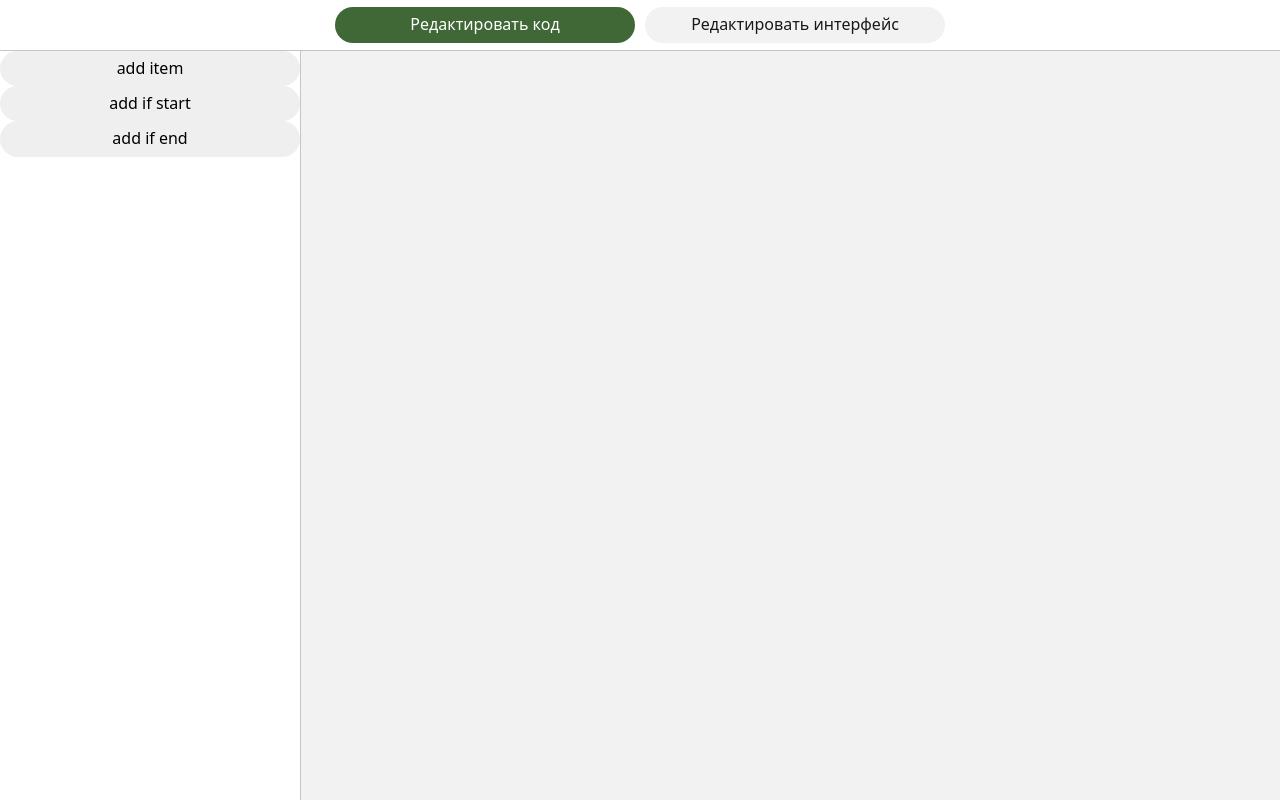
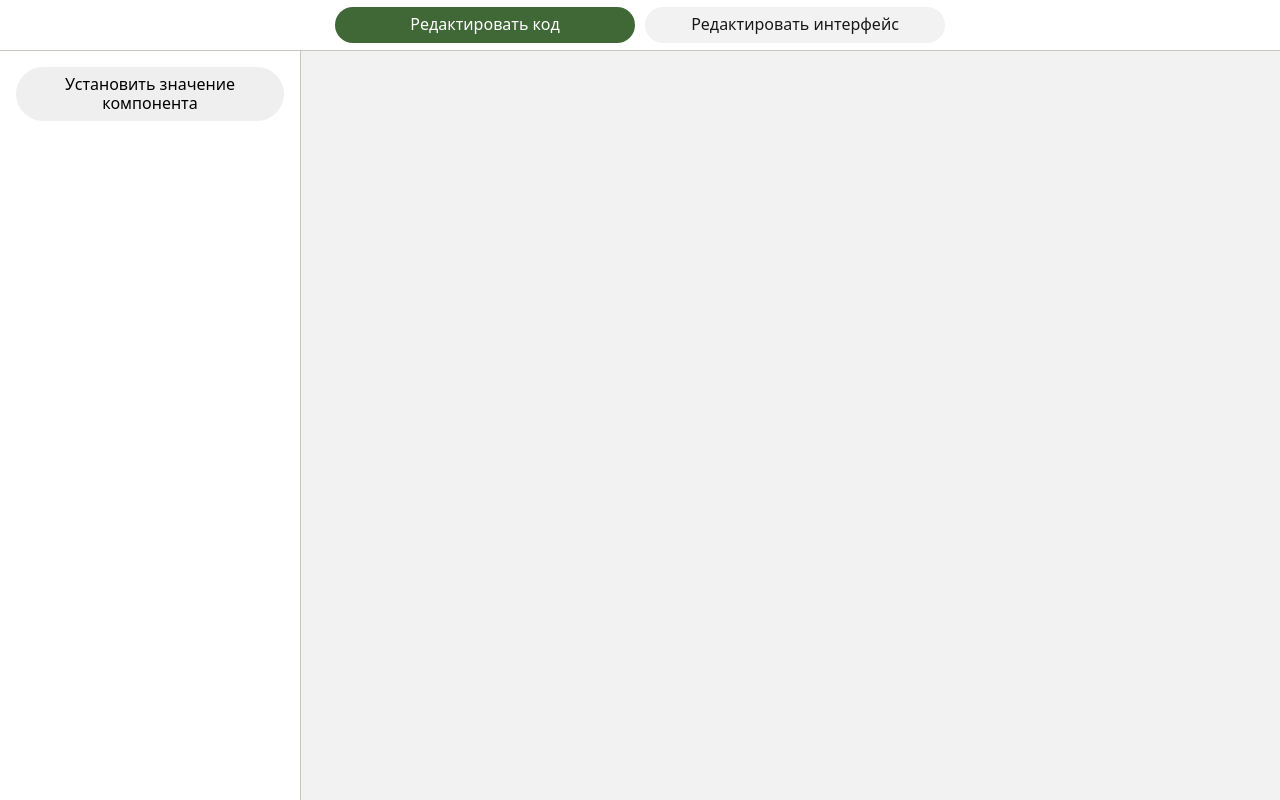
Before and after one commit to RosLearningOrg/Frontend, a React (Vite) app: page / in a window 1280 px wide. Built offline with nearby package versions, Linux system fonts and the light colour scheme.

Commit message:
feat: code editor base mechanics

```diff
--- /dev/null
+++ b/src/code/items/set.jsx
@@ -0,0 +1,23 @@
+import PlainProperty from "../../components/PlainProperty";
+
+export const children = (item, setItem) => {
+	return (
+		<>
+			<PlainProperty
+				name="value"
+				prop={item.properties.value}
+				item={item}
+				setFunc={setItem}
+			/>
+
+			{item.properties.value.value && (
+				<PlainProperty
+					name="var"
+					prop={item.properties.var}
+					item={item}
+					setFunc={setItem}
+				/>
+			)}
+		</>
+	);
+};
--- /dev/null
+++ b/src/code/itemsTypes.js
@@ -0,0 +1,20 @@
+import * as Set from "./items/set"
+
+export const codeItemsTypes = [
+    {
+        name: "Установить значение компонента",
+        children: Set.children,
+        properties: {
+            value: {
+                label: "Установить значение",
+                type: "text",
+                value: ""
+            },
+            var: {
+                label: "для",
+                type: "text",
+                value: ""
+            }
+        }
+    }
+]
--- /dev/null
+++ b/src/components/PlainProperty.jsx
@@ -0,0 +1,19 @@
+
+const PlainProperty = ({ name, prop, item, setFunc }) => {
+	return (
+		<>
+			<label htmlFor={name}>{prop.label}</label>
+			<input
+				name={name}
+				type={prop.type}
+				value={prop.value}
+				onChange={(e) => {
+					item.properties[name].value = e.target.value;
+					setFunc(item);
+				}}
+			/>
+		</>
+	);
+};
+
+export default PlainProperty;
--- /dev/null
+++ b/src/components/SelectProperty.jsx
@@ -0,0 +1,25 @@
+
+const SelectProperty = ({ name, prop, item, setFunc }) => {
+	return (
+		<>
+			<label htmlFor={name}>{prop.label}</label>
+			<select
+				value={prop.value}
+				onChange={(e) => {
+					item.properties[name].value = e.target.value;
+					setFunc(item);
+				}}
+			>
+				{prop.options.map((opt, index) => {
+					return (
+						<option key={index} value={opt.value}>
+							{opt.name}
+						</option>
+					);
+				})}
+			</select>
+		</>
+	);
+};
+
+export default SelectProperty;
--- a/src/components/code-editor/Content.css
+++ b/src/components/code-editor/Content.css
@@ -10,12 +10,18 @@
     width: 100%;
     height: 100%;
     display: flex;
+    padding: 0 16px;
+    gap: 16px;
     align-items: center;
-    justify-content: center;
     border-radius: 4px;
     background: var(--bg-color);
     box-sizing: border-box;
     border: 1px solid var(--outline-color);
+}
+
+.code-item-inner input {
+    padding: 4px 8px;
+    width: 100px;
 }
 
 .code-container {
--- a/src/components/code-editor/Content.jsx
+++ b/src/components/code-editor/Content.jsx
@@ -4,7 +4,7 @@ import { useContext } from "react";
 import { CodeContext } from "../../context/codeContext";
 
 const CodeEditorContent = () => {
-	const { codeItems, moveItemDown, moveItemUp } = useContext(CodeContext);
+	const { codeItems, moveItemDown, moveItemUp, setItem } = useContext(CodeContext);
 	const ITEM_HEIGHT = 50;
 
 	return (
@@ -50,7 +50,7 @@ const CodeEditorContent = () => {
 							}}
 						>
 							<div className="code-item-inner">
-								{item.name} | order: {item.order} id: {item.id}
+								{item.children(item, setItem)}
 							</div>
 						</Rnd>
 					);
--- a/src/components/code-editor/Sidebar.css
+++ b/src/components/code-editor/Sidebar.css
@@ -0,0 +1,7 @@
+
+.code-sidebar-inner {
+    padding: 16px;
+    display: flex;
+    flex-direction: column;
+    gap: 16px;
+}
--- a/src/components/code-editor/Sidebar.jsx
+++ b/src/components/code-editor/Sidebar.jsx
@@ -1,15 +1,21 @@
+import "./Sidebar.css"
 import { useContext } from "react";
 import { CodeContext } from "../../context/codeContext";
+import { codeItemsTypes } from "../../code/itemsTypes";
 
 const CodeEditorSidebar = () => {
 	const { addItem } = useContext(CodeContext);
 
 	return (
-		<>
-			<button onClick={() => addItem("Item")}>add item</button>
-			<button onClick={() => addItem("If start")}>add if start</button>
-			<button onClick={() => addItem("If end")}>add if end </button>
-		</>
+		<div className="code-sidebar-inner">
+			{codeItemsTypes.map((item, index) => {
+				return (
+					<button key={index} onClick={() => addItem(item)}>
+						{item.name}
+					</button>
+				);
+			})}
+		</div>
 	);
 };
 
--- a/src/components/interface-editor/SidebarMenu.jsx
+++ b/src/components/interface-editor/SidebarMenu.jsx
@@ -1,6 +1,8 @@
 import "./SidebarMenu.css";
 import { useContext } from "react";
 import { InterfaceContext } from "../../context/interfaceContext";
+import PlainProperty from "../PlainProperty";
+import SelectProperty from "../SelectProperty";
 
 const InterfaceEditorSidebarMenu = () => {
 	const {
@@ -70,13 +72,13 @@ const CustomProperties = ({ item, setFunc }) => {
 	if (!item?.properties) return null;
 	return (
 		<>
-			{Object.entries(item.properties).map(([name, def], index) => {
-				if (def.type == "select")
+			{Object.entries(item.properties).map(([name, prop], index) => {
+				if (prop.type == "select")
 					return (
 						<SelectProperty
 							key={index}
 							name={name}
-							def={def}
+							prop={prop}
 							item={item}
 							setFunc={setFunc}
 						/>
@@ -86,7 +88,7 @@ const CustomProperties = ({ item, setFunc }) => {
 						<PlainProperty
 							key={index}
 							name={name}
-							def={def}
+							prop={prop}
 							item={item}
 							setFunc={setFunc}
 						/>
@@ -96,44 +98,4 @@ const CustomProperties = ({ item, setFunc }) => {
 	);
 };
 
-const PlainProperty = ({ name, def, item, setFunc }) => {
-	return (
-		<>
-			<label htmlFor={name}>{def.name}</label>
-			<input
-				name={name}
-				type={def.type}
-				value={def.value}
-				onChange={(e) => {
-					item.properties[name].value = e.target.value;
-					setFunc(item);
-				}}
-			/>
-		</>
-	);
-};
-
-const SelectProperty = ({ name, def, item, setFunc }) => {
-	return (
-		<>
-			<label htmlFor={name}>{def.name}</label>
-			<select
-				value={def.value}
-				onChange={(e) => {
-					item.properties[name].value = e.target.value;
-					setFunc(item);
-				}}
-			>
-				{def.options.map((opt, index) => {
-					return (
-						<option key={index} value={opt.value}>
-							{opt.name}
-						</option>
-					);
-				})}
-			</select>
-		</>
-	);
-};
-
 export default InterfaceEditorSidebarMenu;
--- a/src/context/codeHook.jsx
+++ b/src/context/codeHook.jsx
@@ -3,15 +3,22 @@ import { useState } from "react";
 function useCode(items) {
 	const [codeItems, setCodeItems] = useState(items);
 
-	const addItem = (name) => {
+	const addItem = (item) => {
 		setCodeItems((prev) => [
 			...prev,
 			{
 				id: prev == false ? 1 : prev[prev.length - 1].id + 1,
 				order: prev.length,
-				name: name,
+				children: item.children,
+				properties: JSON.parse(JSON.stringify(item.properties)),
 			},
 		]);
+	};
+
+	const setItem = (newItem) => {
+		setCodeItems((prev) =>
+			prev.map((item) => (item.id == newItem.id ? newItem : item))
+		);
 	};
 
 	const moveItemDown = (id) => {
@@ -58,6 +65,7 @@ function useCode(items) {
 		codeItems,
 		setCodeItems,
 		addItem,
+        setItem,
 		moveItemDown,
 		moveItemUp,
 	};
--- a/src/interface/items/button.jsx
+++ b/src/interface/items/button.jsx
@@ -1,4 +1,4 @@
-export const children = (props) => {
+export const children = () => {
 	const style = {
 		background: "#000",
 		color: "#FFF",
--- a/src/interface/itemsTypes.js
+++ b/src/interface/itemsTypes.js
@@ -19,7 +19,7 @@ export const interfaceItemsTypes = [
         description: "Имеет два состояния, вкл. и выкл. и отображает зеленый или красный цвет соответственно",
         properties: {
             state: {
-                name: "Состояние",
+                label: "Состояние",
                 type: "select",
                 value: "false",
                 options: [
@@ -43,17 +43,17 @@ export const interfaceItemsTypes = [
         description: "Отображает заданный текст в прямоугольной области",
         properties: {
             text: {
-                name: "Текст",
+                label: "Текст",
                 type: "text",
                 value: "Введите текст"
             },
             fontsize: {
-                name: "Размер шрифта",
+                label: "Размер шрифта",
                 type: "number",
                 value: 14
             },
             textalign: {
-                name: "Выравнивание текста",
+                label: "Выравнивание текста",
                 type: "select",
                 value: "center",
                 options: [
```
